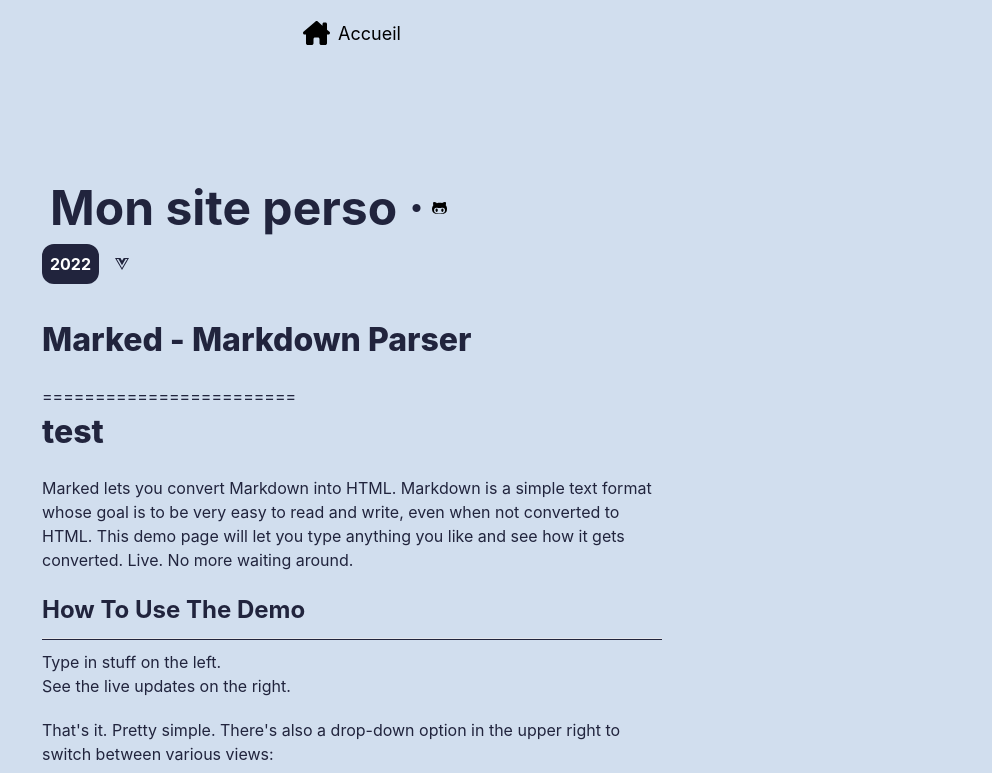
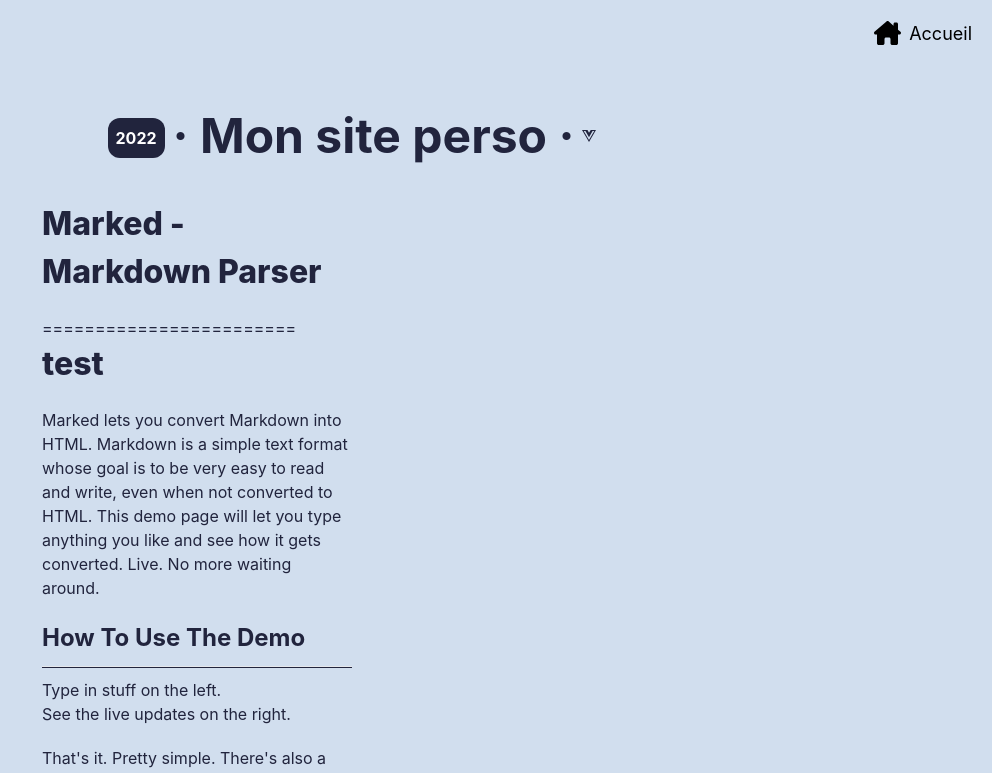
Before and after one commit to Constantin-Hentgen/Portfolio, a Vue app: page /1 in a window 1280 px wide. Shown: the top 773 px of the page, without its empty margins (288-1280 px from the left). Built offline with nearby package versions, Linux system fonts and the light colour scheme; a small style sheet from the web is missing.

Commit message:
project page style improved

```diff
--- a/src/views/Project.vue
+++ b/src/views/Project.vue
@@ -1,6 +1,6 @@
 <template>
 	<transition name="fade" appear>
-		<header class="m-auto grid place-items-center text-lg">
+		<header class="m-auto justify-items-end text-lg">
 			<nav>
 				<router-link to="/" ><fa class="mr-2" icon="house-chimney" size="lg"/>Accueil</router-link>
 			</nav>
@@ -8,22 +8,20 @@
 	</transition>
 
 	<transition name="fade" appear>
-		<main class="w-full xl:w-1/2 m-auto mt-14 md:mt-32 space-y-8">
-			<div>
-				<a id="github" :href="project.github"  class="flex space-x-2 cursor-pointer p-2">
-					<h1 class="text-2xl md:text-5xl text-myBlue-900 font-bold"> {{ project.title }} · </h1>
-					<fa class="my-auto" :icon='["fab","github-alt"]' size="2xl" color="21243D" />
-				</a>
-
+		<main class="w-full flex-col xl:w-1/2 m-auto mt-14 md:mt-14 space-y-8">
+			<a id="github" :href="project.github"  class="flex justify-center space-x-2 cursor-pointer p-2">
 				<div class="flex flex-row space-x-4 mt-1">
 					<p class="bg-myBlue-900 text-white text-center h-auto my-auto p-2 rounded-xl font-bold"> {{ project.year }} </p>
-					<div class="h-full m-0 my-auto space-x-2">
-						<fa v-for="(tech, index) in project.techs" :key="index" :icon='["fab", tech ]' size="2xl" color="#21243D"/>
-					</div>
 				</div>
-			</div>
 
-			<div class="article" v-html="article"></div>
+				<h1 class="text-2xl md:text-5xl grid place-items-center text-myBlue-900 font-bold"> · {{ project.title }} · </h1>
+
+				<div class="flex justify-center items-center gap-1">
+					<fa v-for="(tech, index) in project.techs" :key="index" :icon='["fab", tech ]' size="2xl" color="#21243D"/>
+				</div>
+			</a>
+
+			<div class="article w-full md:w-1/2" v-html="article"></div>
 		</main>
 	</transition>
 
```
